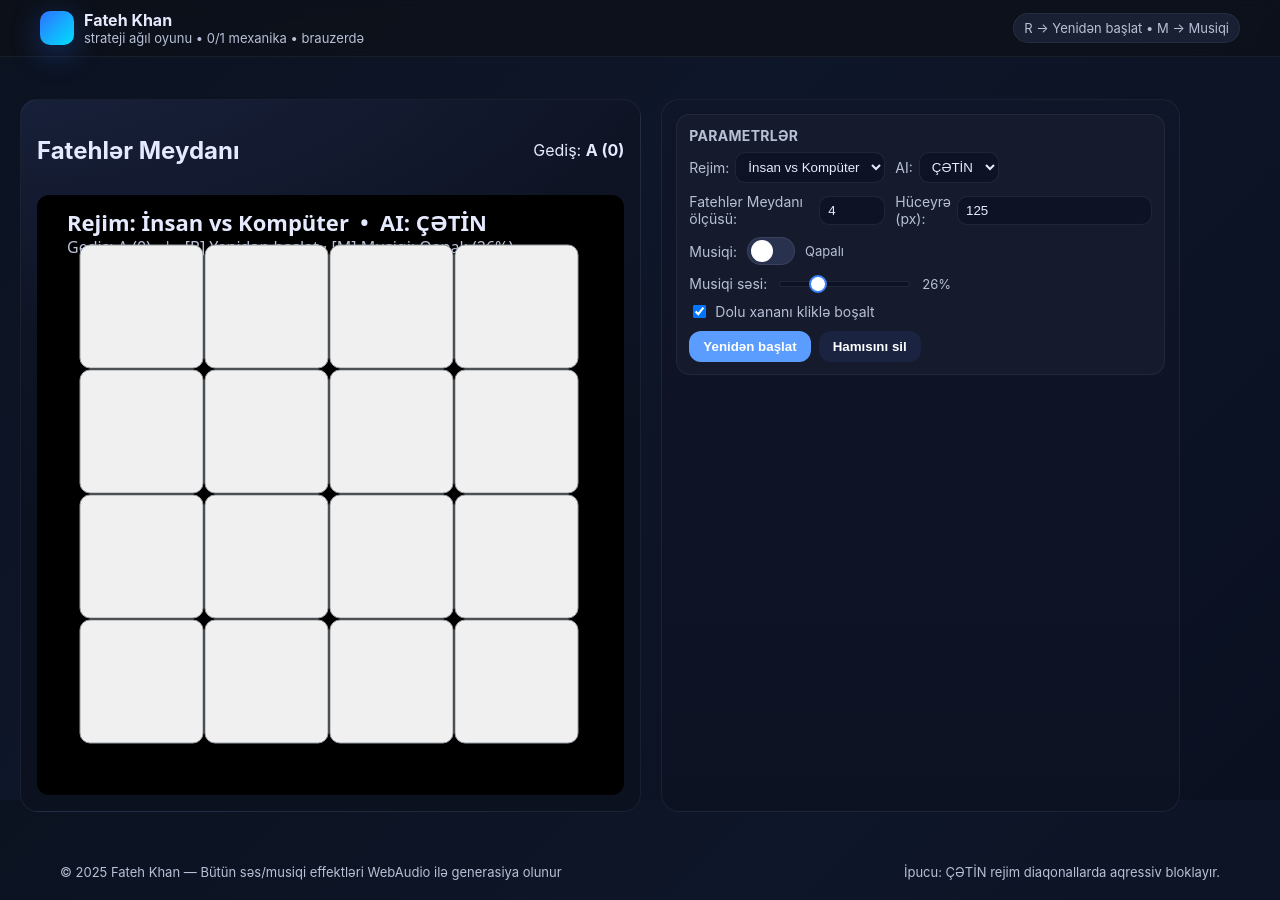
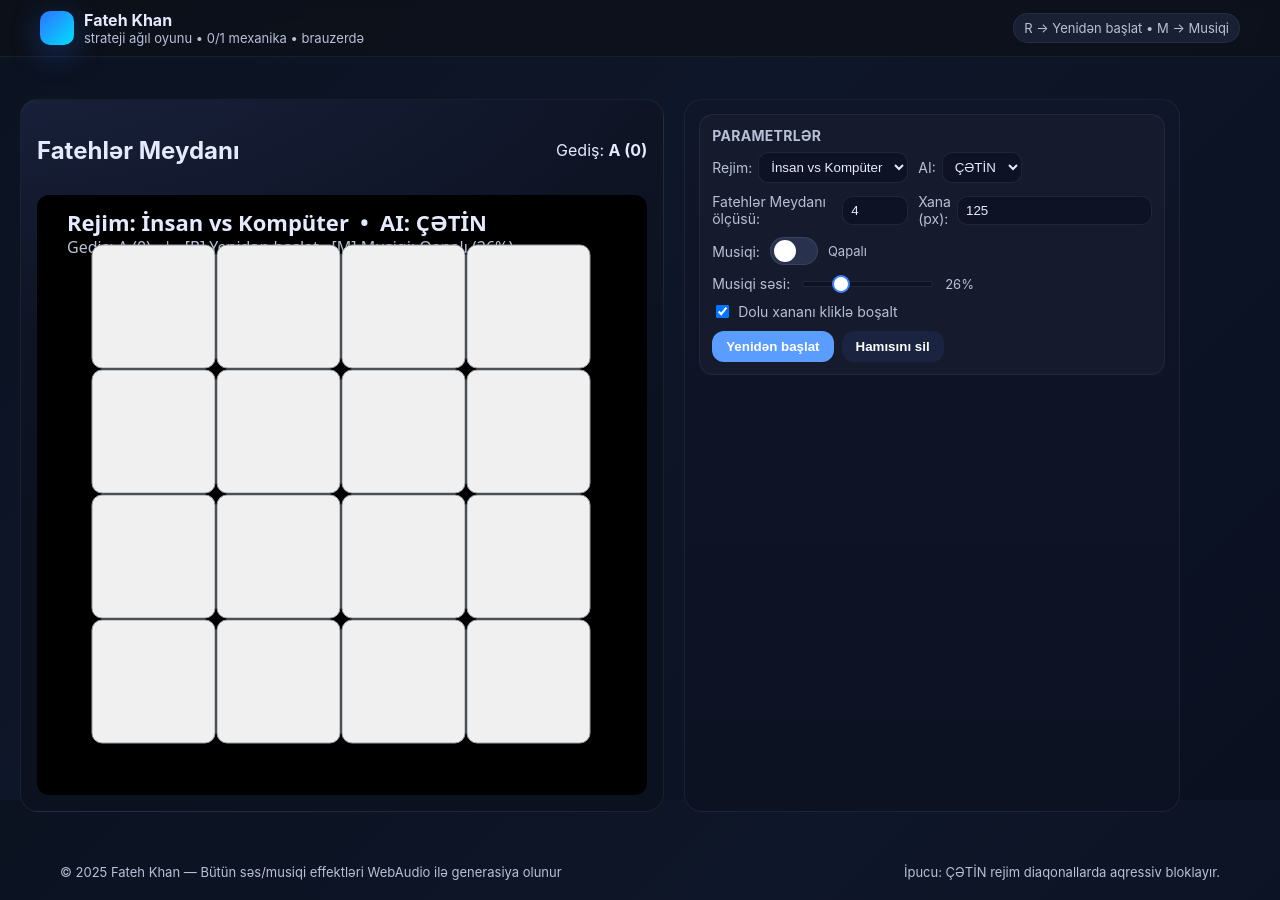
Before and after one commit to alesgerbagirov/fateh-khan, a plain HTML site: page index.html in a window 1280 px wide. Drawn offline with Linux system fonts and the light colour scheme.

Commit message:
index.html

```diff
--- a/index.html
+++ b/index.html
@@ -108,7 +108,7 @@
         <label>Fatehlər Meydanı ölçüsü:
           <input id="size" type="number" min="3" max="15" value="4" />
         </label>
-        <label>Hüceyrə (px):
+        <label>Xana (px):
           <input id="cell" type="number" value="-" disabled />
         </label>
 
```
